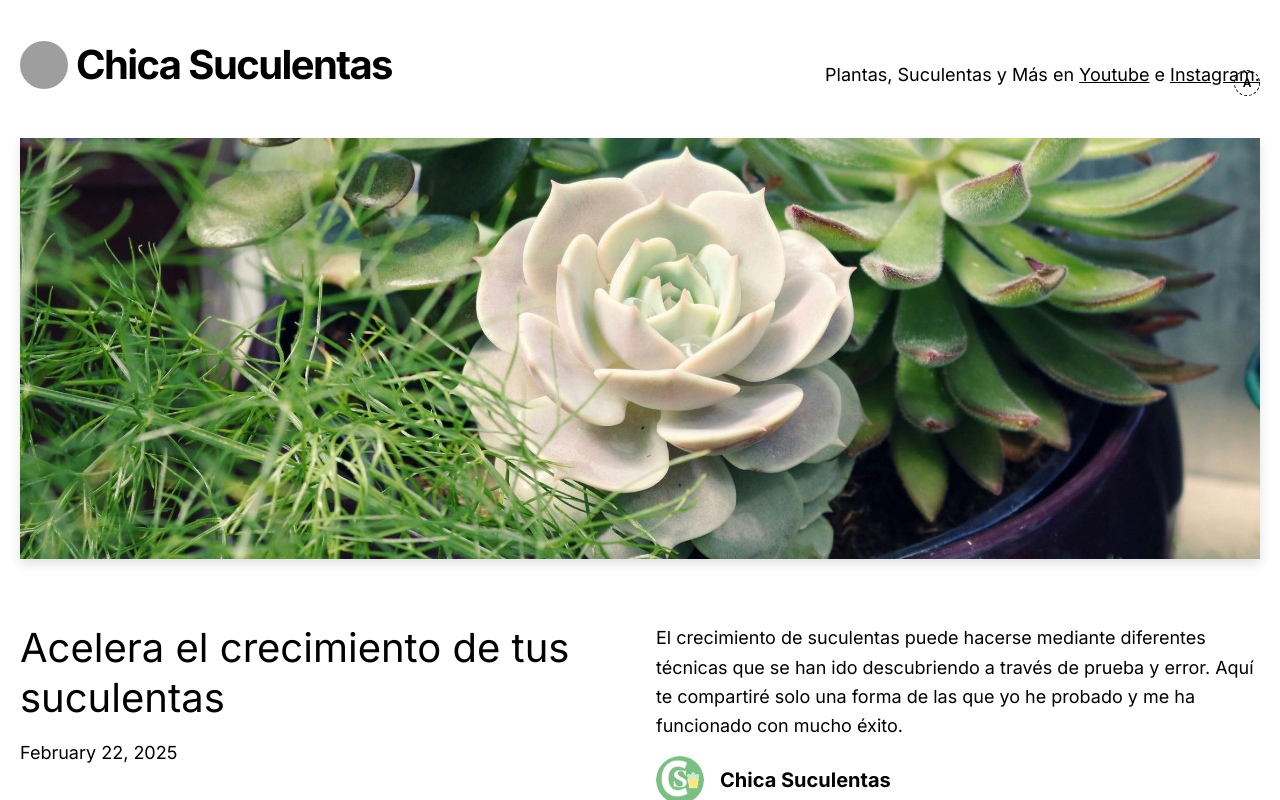
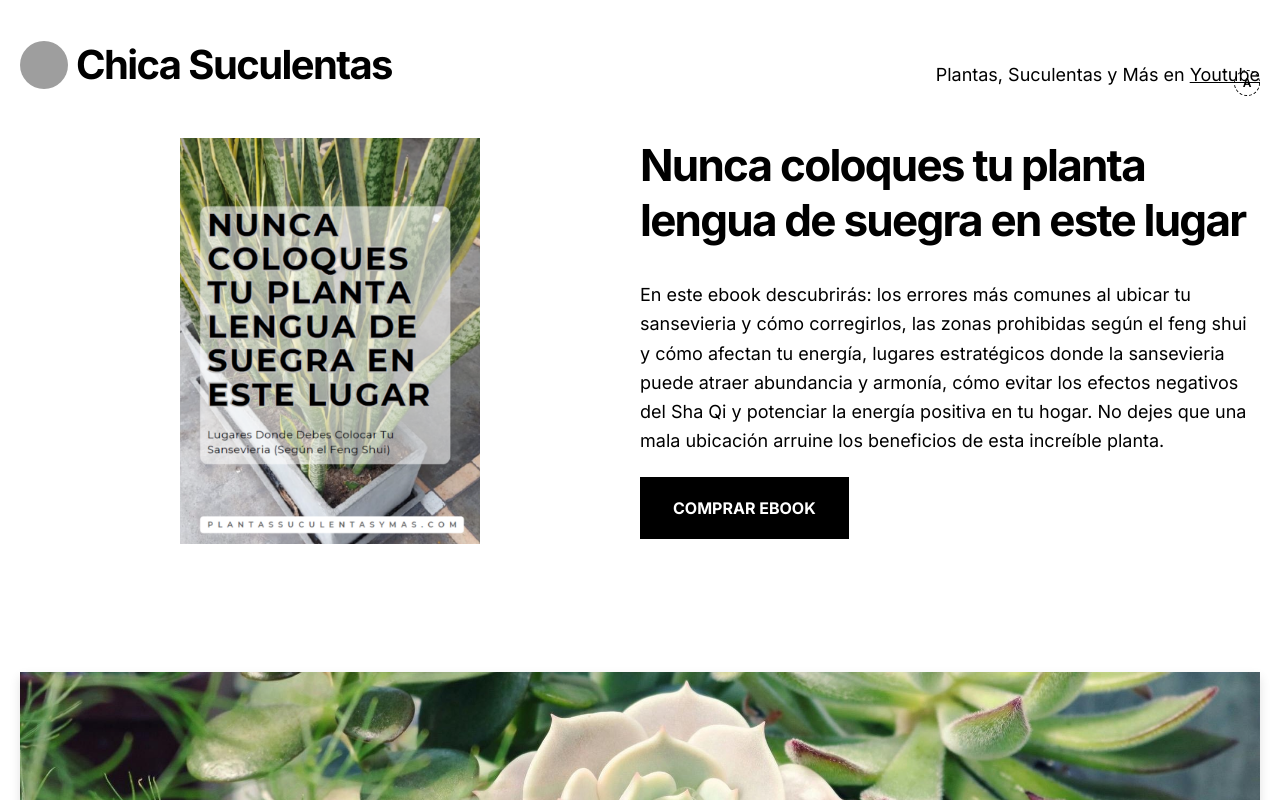
Before and after one commit to greciagarciav/plantassuculentasymasblog, a Next.js app: page / in a window 1280 px wide. Shown: the top 800 px of the page. Built offline with nearby package versions, Linux system fonts and the light colour scheme; grey boxes are pictures that could not be loaded.

Commit message:
Add ebook component and update links en home

```diff
--- /dev/null
+++ b/src/app/_components/ebook.tsx
@@ -0,0 +1,46 @@
+import Image from "next/image";
+
+type Props = {
+  title: string;
+  coverImage: string;
+  excerpt: string;
+  link: string;
+};
+
+export function Ebook({
+  title,
+  coverImage,
+  excerpt,
+  link
+}: Props) {
+  return (
+    <section>
+      <div className="grid grid-cols-1 md:grid-cols-2 gap-y-20 md:gap-y-32 mb-32">
+        <div>
+          <div className="mb-4 md:mb-0 text-lg flex justify-center">
+             <Image
+                  src={coverImage}
+                  alt={`Cover Image for ${title}`}
+                  className="hover:shadow-lg transition-shadow duration-200"
+                  width={300}
+                  height={400}
+                />
+          </div>
+        </div>
+        <div>
+          <h3 className="mb-8 text-6xl font-bold tracking-tighter leading-tight">
+            {title}
+          </h3>
+          <p className="text-lg leading-relaxed mb-10">{excerpt}</p>
+          <a
+            href={link}
+            target="_blank"
+            className="bg-black hover:bg-white hover:text-black border border-black text-white font-bold py-5 mt-5 px-12 lg:px-8 duration-200 transition-colors mb-6 lg:mb-0"
+          >
+            COMPRAR EBOOK
+          </a>
+        </div>
+      </div>
+    </section>
+  );
+}
--- a/src/app/_components/footer.tsx
+++ b/src/app/_components/footer.tsx
@@ -20,12 +20,12 @@ export function Footer() {
               >
                 YOUTUBE
               </a>
-              <a
+              {/* <a
                 href="https://www.instagram.com/chicasuculentas/"
                 className="mx-3 bg-black hover:bg-white hover:text-black border border-black text-white font-bold py-3 px-12 lg:px-8 duration-200 transition-colors mb-6 lg:mb-0"
               >
                 INSTAGRAM
-              </a>
+              </a> */}
             </div>
             <div className="flex flex-col lg:flex-row justify-center items-center lg:pl-4 lg:w-1/2">
               <a
--- a/src/app/_components/intro.tsx
+++ b/src/app/_components/intro.tsx
@@ -14,12 +14,6 @@ export function Intro() {
           className="underline hover:text-blue-600 duration-200 transition-colors"
         >
           Youtube
-        </a> e{" "}
-        <a
-          href="https://www.instagram.com/chicasuculentas/"
-          className="underline hover:text-blue-600 duration-200 transition-colors"
-        >
-          Instagram.
         </a>
       </h4>
     </section>
--- a/src/app/page.tsx
+++ b/src/app/page.tsx
@@ -3,6 +3,7 @@ import { HeroPost } from "@/app/_components/hero-post";
 import { Intro } from "@/app/_components/intro";
 import { MoreStories } from "@/app/_components/more-stories";
 import { getAllPosts } from "@/lib/api";
+import { Ebook } from "./_components/ebook";
 
 export default function Index() {
   const allPosts = getAllPosts();
@@ -11,10 +12,21 @@ export default function Index() {
 
   const morePosts = allPosts.slice(1);
 
+  const ebookTitle = "Nunca coloques tu planta lengua de suegra en este lugar"
+  const ebookImage = "/assets/blog/coverebook.png"
+  const ebookExcerpt = `
+  En este ebook descubrirás: los errores más comunes al ubicar tu sansevieria y cómo corregirlos,
+  las zonas prohibidas según el feng shui y cómo afectan tu energía,
+  lugares estratégicos donde la sansevieria puede atraer abundancia y armonía,
+  cómo evitar los efectos negativos del Sha Qi y potenciar la energía positiva en tu hogar.
+  No dejes que una mala ubicación arruine los beneficios de esta increíble planta.`
+  const ebookLink = "https://pay.hotmart.com/K98311745J"
+
   return (
     <main>
       <Container>
         <Intro />
+        <Ebook title={ebookTitle} coverImage={ebookImage} excerpt={ebookExcerpt} link={ebookLink} />
         <HeroPost
           title={heroPost.title}
           coverImage={heroPost.coverImage}
```
Also changed, not shown: public/assets/blog/coverebook.png (added).
